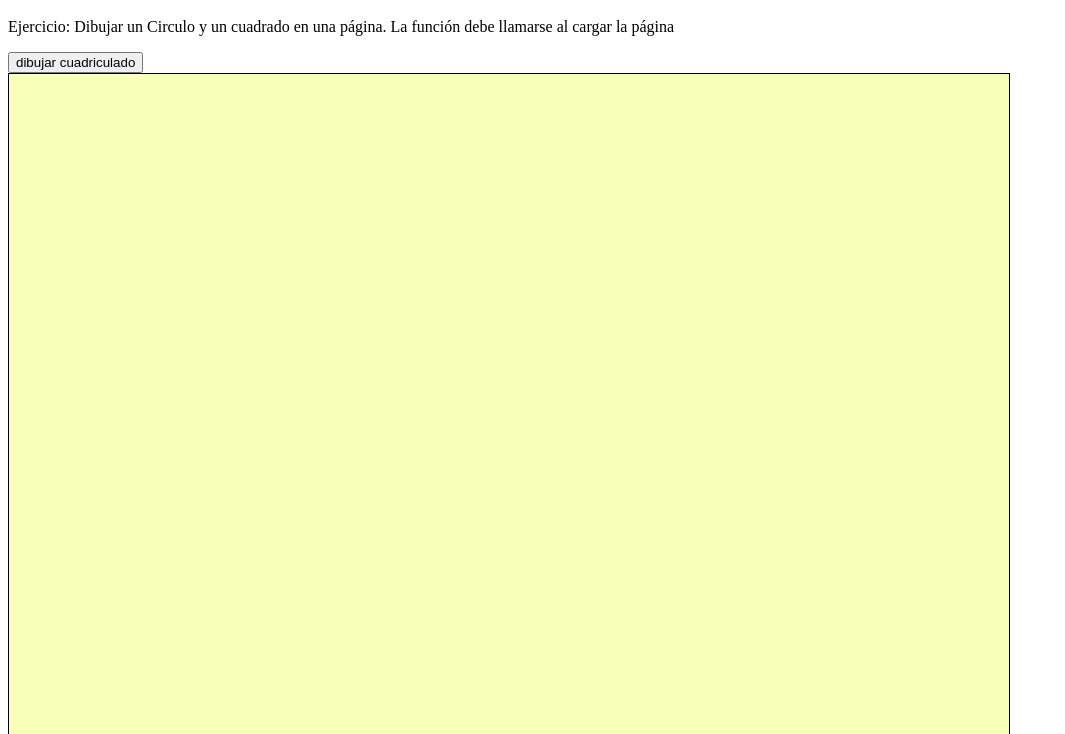
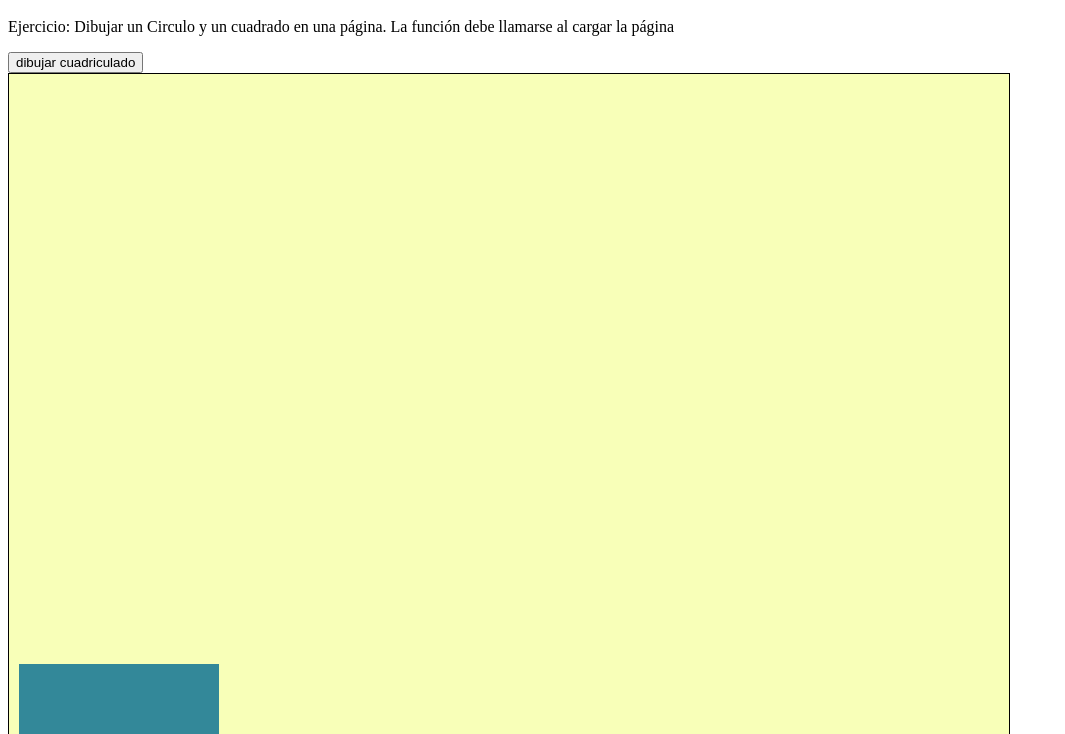
Before and after one commit to UCC-LabCompu2/ejercicios2024-ismael-2306347, a plain HTML site: page Ejercicios-JavaScript/canvas_circulo-cuadrado.html in a window 1280 px wide. Shown: the part 66-800 px from the top of the page, without its empty margins (0-1065 px from the left). Drawn offline with Linux system fonts and the light colour scheme; a web font is replaced by a local one.

Commit message:
ejercicio circulo cuadrado

```diff
--- a/Ejercicios-JavaScript/canvas_circulo-cuadrado.html
+++ b/Ejercicios-JavaScript/canvas_circulo-cuadrado.html
@@ -8,7 +8,7 @@
     <script type="text/javascript" src="misFunciones.js"></script>
 </head>
 
-<body onload="cargarEventListener()">
+<body onload="dibujarCirculoCuadrado()">
 <h1>Canvas 1</h1>
 <p>Ejercicio: Dibujar un Circulo y un cuadrado en una página. La función debe llamarse al cargar la página</p>
 <button>
--- a/Ejercicios-JavaScript/misFunciones.js
+++ b/Ejercicios-JavaScript/misFunciones.js
@@ -67,8 +67,8 @@ function convertirgr(id){
 
 
 function dibujarCirculoCuadrado(){
-    const canvas=document.getElementById("myCanvas");
-    const ctx = canvas.getContext("2d");
+    var canvas=document.getElementById("myCanvas");
+    var ctx = canvas.getContext("2d");
 
     const anchoMax = canvas.weight;
     const alturaMax =canvas.height;
```
